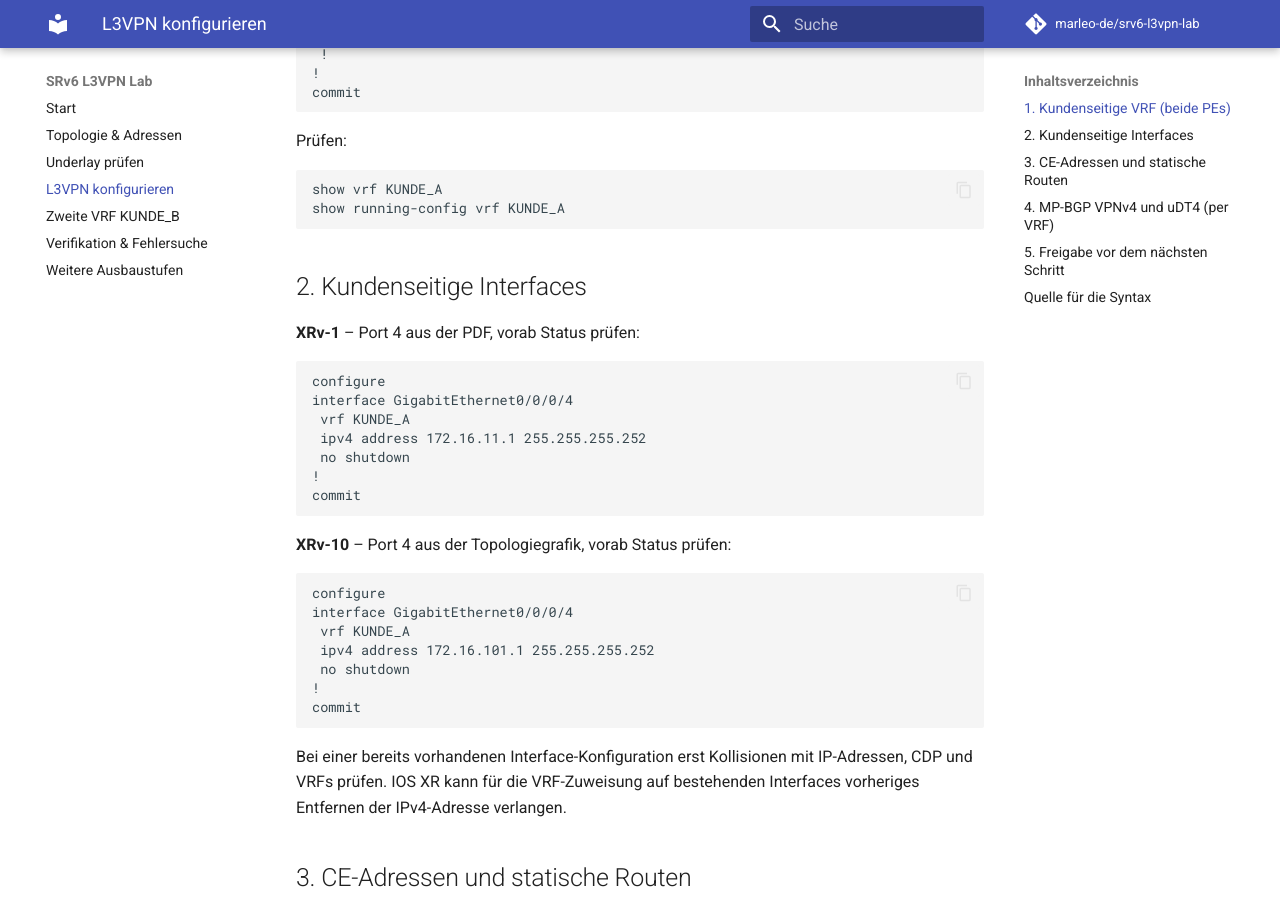
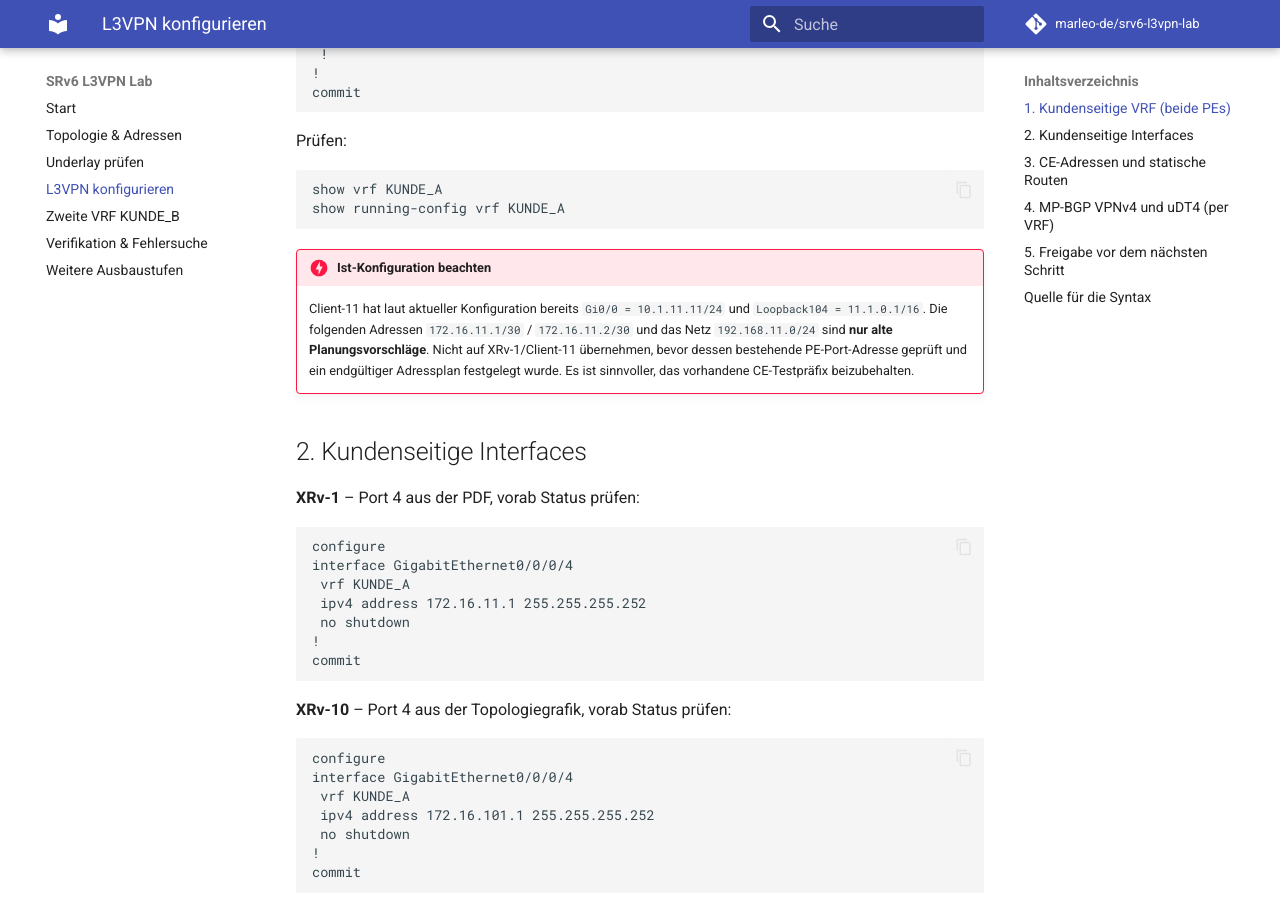
Before and after one commit to marleo-de/srv6-l3vpn-lab, an MkDocs documentation site: the page built from docs/l3vpn.md, in a window 1280 px wide and 900 px high, scrolled down 574 px. Built offline with MkDocs 1.6.1 and Material for MkDocs 9.7.7, drawn with Linux system fonts in a browser that asks for light colours; comment, search, counter and statistics services are not loaded.

Commit message:
Document actual Client-11 interface and loopback addressing

````diff
--- a/docs/l3vpn.md
+++ b/docs/l3vpn.md
@@ -28,6 +28,9 @@ Prüfen:
 show vrf KUNDE_A
 show running-config vrf KUNDE_A
 ```
+
+!!! danger "Ist-Konfiguration beachten"
+    Client-11 hat laut aktueller Konfiguration bereits `Gi0/0 = 10.1.11.11/24` und `Loopback104 = 11.1.0.1/16`. Die folgenden Adressen `172.16.11.1/30` / `172.16.11.2/30` und das Netz `192.168.11.0/24` sind **nur alte Planungsvorschläge**. Nicht auf XRv-1/Client-11 übernehmen, bevor dessen bestehende PE-Port-Adresse geprüft und ein endgültiger Adressplan festgelegt wurde. Es ist sinnvoller, das vorhandene CE-Testpräfix beizubehalten.
 
 ## 2. Kundenseitige Interfaces
 
````
